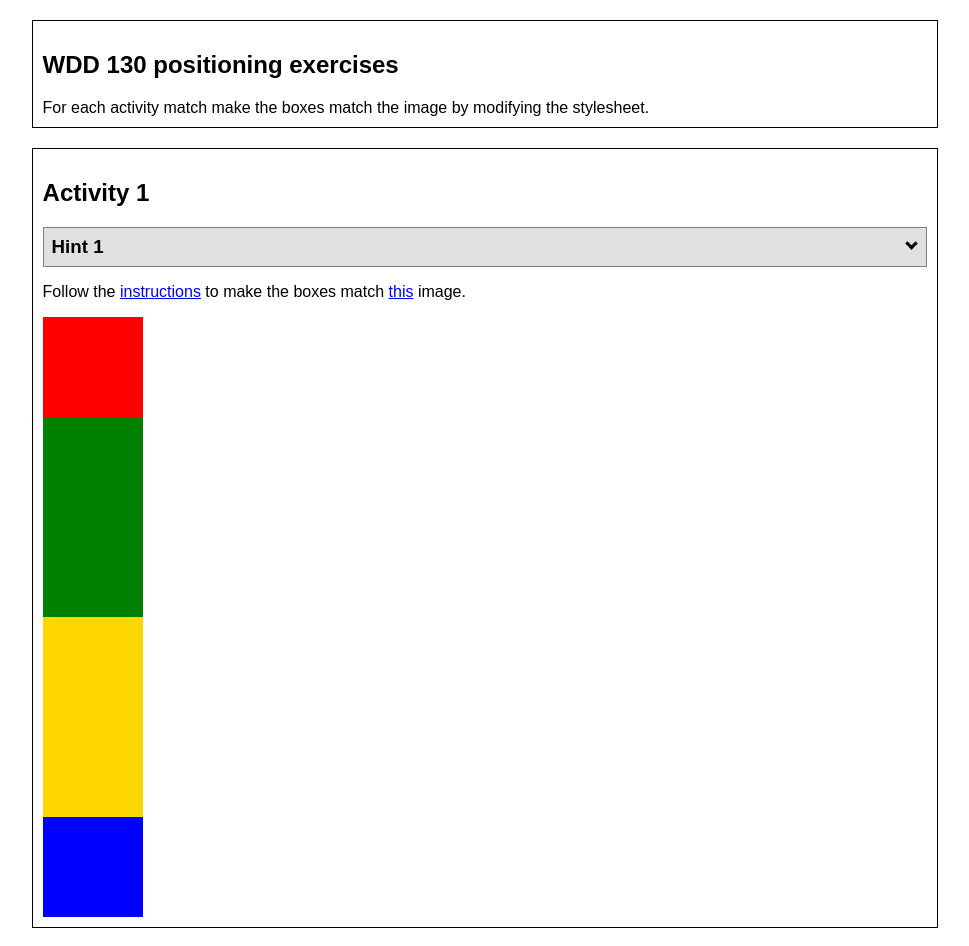
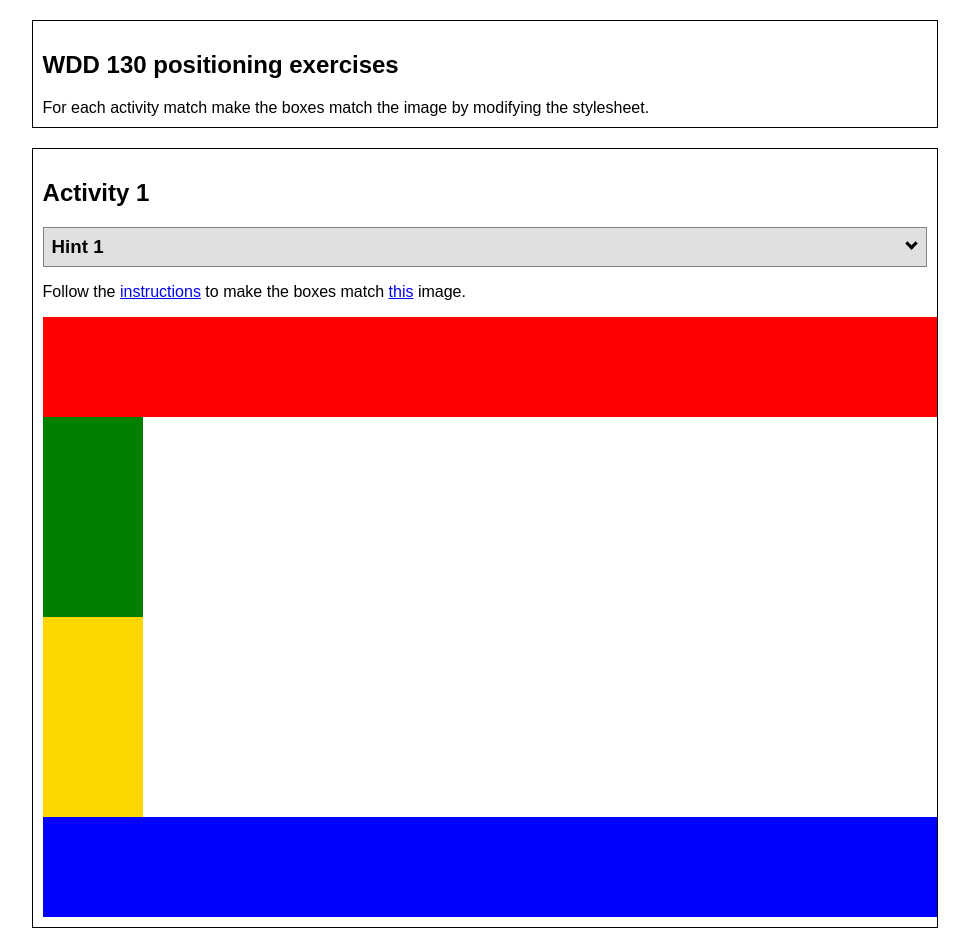
Before and after one commit to angtalley/wdd130, a plain HTML site: page positioning.html in a window 1280 px wide. Shown: the top 946 px of the page, without its empty margins (155-1124 px from the left). Drawn offline with Linux system fonts and the light colour scheme.

Commit message:
positioning

```diff
--- a/positionstyles.css
+++ b/positionstyles.css
@@ -5,7 +5,7 @@
 
 }
 .red1 {
-  width: 100px;
+  width: 1600px;
   height: 100px;
   background-color: red;
 
@@ -22,7 +22,7 @@
   background-color: gold;
 }
 .blue1 {
-  width: 100px;
+  width: 1600px;
   height: 100px;
   background-color: blue;
 }
```
